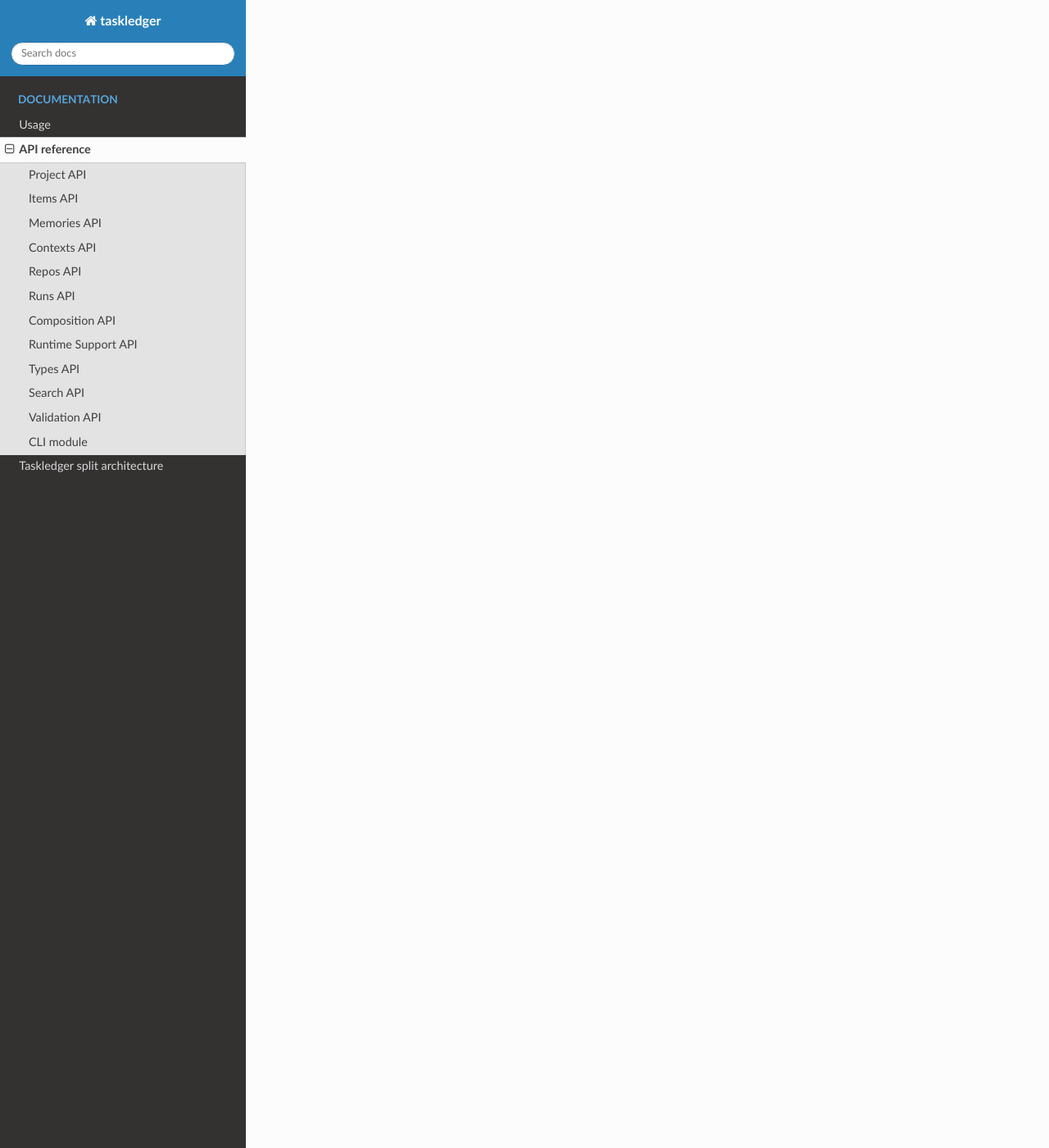
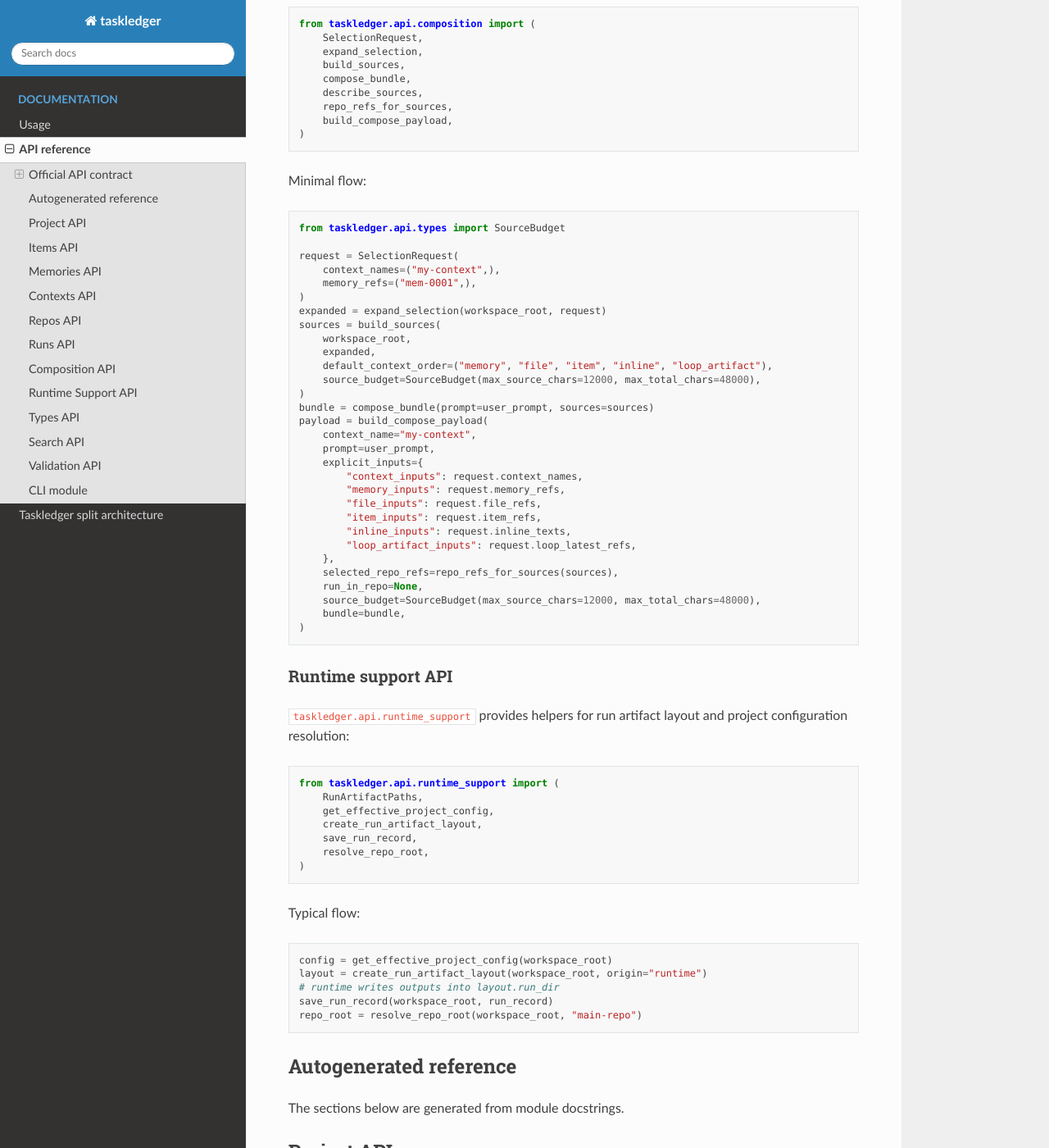
Before and after one commit to holgern/taskledger, a Sphinx documentation site: the page built from docs/api.rst, in a window 1280 px wide and 1400 px high, scrolled down 2718 px. Shown: the whole window at 82% size. Built offline with Sphinx 7.4.7 and the Read the Docs theme 3.1.0, drawn with Linux system fonts in a browser that asks for light colours; the version number could not be read and is left out; some of the changed text lies outside the part shown.

Commit message:
feat: api and first pytest

```diff
--- a/docs/api.rst
+++ b/docs/api.rst
@@ -1,7 +1,203 @@
 API reference
 =============
 
-The public API is centered around the `taskledger.api` modules and the CLI.
+The public API is centered around the ``taskledger.api`` modules and the CLI.
+
+Official API contract
+---------------------
+
+Only the modules listed below are considered public. Consumers must not import
+from ``taskledger.storage``, ``taskledger.context``, ``taskledger.compose``,
+``taskledger.models``, ``taskledger.links``, or ``taskledger.search`` directly.
+If a needed capability is missing, add it under ``taskledger.api.*``.
+
+Global rules
+^^^^^^^^^^^^^
+
+All public CRUD and composition functions accept ``workspace_root: Path`` as
+their first argument. Internal ``ProjectPaths`` objects must not cross the
+boundary.
+
+Errors
+^^^^^^
+
+.. code-block:: python
+
+   from taskledger.errors import (
+       TaskledgerError,
+       LaunchError,
+       InvalidPromptError,
+       UnsupportedAgentError,
+       AgentNotInstalledError,
+   )
+
+DTOs
+^^^^
+
+Use only ``taskledger.api.types`` for data-transfer objects:
+
+.. code-block:: python
+
+   from taskledger.api.types import (
+       ContextEntry,
+       WorkItem,
+       Memory,
+       Repo,
+       RunRecord,
+       ValidationRecord,
+       ProjectConfig,
+       SourceBudget,
+       ExpandedSelection,
+       ContextSource,
+       ComposedBundle,
+       ExecutionOptions,
+       ExecutionPreviewRecord,
+       ExecutionOutcomeRecord,
+       ExecutionStatus,
+   )
+
+Entity modules
+^^^^^^^^^^^^^^
+
+Contexts (``taskledger.api.contexts``):
+
+- ``save_context``
+- ``list_contexts``
+- ``resolve_context``
+- ``rename_context``
+- ``delete_context``
+
+Items (``taskledger.api.items``):
+
+- ``create_item``
+- ``list_items``
+- ``show_item``
+- ``approve_item``
+- ``reopen_item``
+- ``close_item``
+- ``next_action_payload``
+
+Memories (``taskledger.api.memories``):
+
+- ``create_memory``
+- ``list_memories``
+- ``resolve_memory``
+- ``read_memory_body``
+- ``refresh_memory``
+- ``rename_memory``
+- ``write_memory_body``
+- ``update_memory_body``
+- ``update_memory_tags``
+- ``delete_memory``
+
+Repos (``taskledger.api.repos``):
+
+- ``add_repo``
+- ``list_repos``
+- ``resolve_repo``
+- ``resolve_repo_root``
+- ``set_repo_role``
+- ``set_default_execution_repo``
+- ``clear_default_execution_repo``
+- ``remove_repo``
+
+Runs (``taskledger.api.runs``):
+
+- ``list_runs``
+- ``show_run``
+- ``delete_run``
+- ``cleanup_runs``
+- ``promote_run_output``
+- ``promote_run_report``
+
+Validation (``taskledger.api.validation``):
+
+- ``list_validation_records``
+- ``append_validation_record``
+- ``remove_validation_records``
+
+Composition API
+^^^^^^^^^^^^^^^
+
+``taskledger.api.composition`` provides source expansion and bundle building:
+
+.. code-block:: python
+
+   from taskledger.api.composition import (
+       SelectionRequest,
+       expand_selection,
+       build_sources,
+       compose_bundle,
+       describe_sources,
+       repo_refs_for_sources,
+       build_compose_payload,
+   )
+
+Minimal flow:
+
+.. code-block:: python
+
+   from taskledger.api.types import SourceBudget
+
+   request = SelectionRequest(
+       context_names=("my-context",),
+       memory_refs=("mem-0001",),
+   )
+   expanded = expand_selection(workspace_root, request)
+   sources = build_sources(
+       workspace_root,
+       expanded,
+       default_context_order=("memory", "file", "item", "inline", "loop_artifact"),
+       source_budget=SourceBudget(max_source_chars=12000, max_total_chars=48000),
+   )
+   bundle = compose_bundle(prompt=user_prompt, sources=sources)
+   payload = build_compose_payload(
+       context_name="my-context",
+       prompt=user_prompt,
+       explicit_inputs={
+           "context_inputs": request.context_names,
+           "memory_inputs": request.memory_refs,
+           "file_inputs": request.file_refs,
+           "item_inputs": request.item_refs,
+           "inline_inputs": request.inline_texts,
+           "loop_artifact_inputs": request.loop_latest_refs,
+       },
+       selected_repo_refs=repo_refs_for_sources(sources),
+       run_in_repo=None,
+       source_budget=SourceBudget(max_source_chars=12000, max_total_chars=48000),
+       bundle=bundle,
+   )
+
+Runtime support API
+^^^^^^^^^^^^^^^^^^^
+
+``taskledger.api.runtime_support`` provides helpers for run artifact layout
+and project configuration resolution:
+
+.. code-block:: python
+
+   from taskledger.api.runtime_support import (
+       RunArtifactPaths,
+       get_effective_project_config,
+       create_run_artifact_layout,
+       save_run_record,
+       resolve_repo_root,
+   )
+
+Typical flow:
+
+.. code-block:: python
+
+   config = get_effective_project_config(workspace_root)
+   layout = create_run_artifact_layout(workspace_root, origin="runtime")
+   # runtime writes outputs into layout.run_dir
+   save_run_record(workspace_root, run_record)
+   repo_root = resolve_repo_root(workspace_root, "main-repo")
+
+Autogenerated reference
+-----------------------
+
+The sections below are generated from module docstrings.
 
 Project API
 -----------
```
Also changed, not shown: 2 other files.
